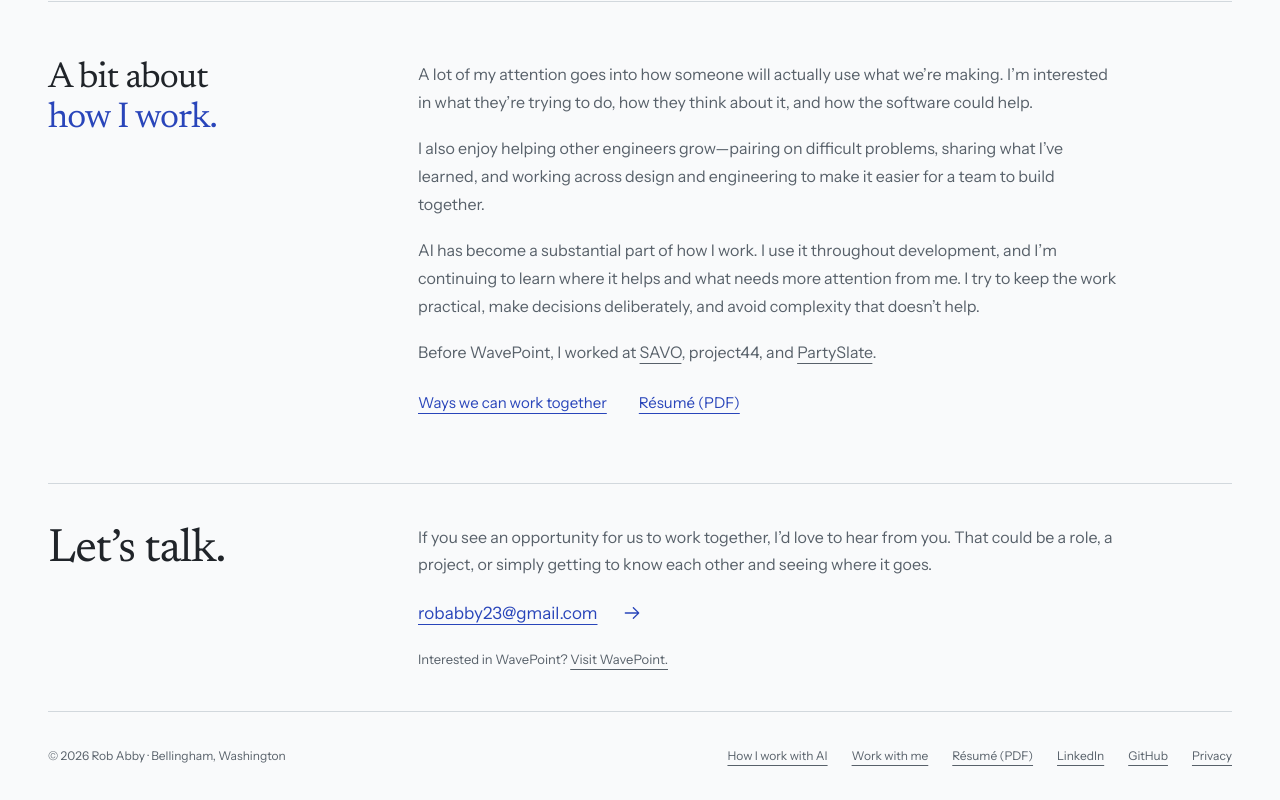
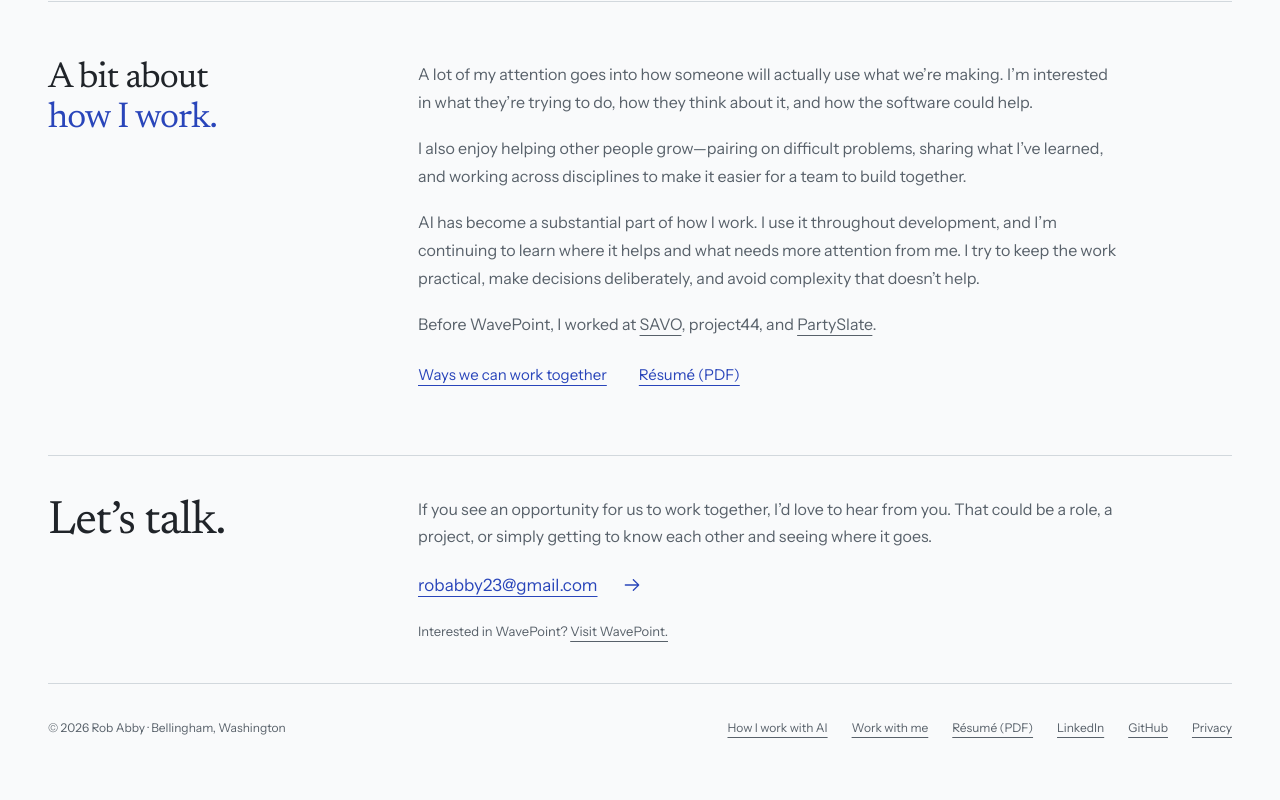
Before and after one commit to robabby/robabby, a Next.js app: page / in a window 1280 px wide. Shown: the part 2873-3673 px from the top of the page. After the commit the page ends 3645 px from the top, so only its background shows below. Built offline with nearby package versions, Linux system fonts and the light colour scheme; no server answers.

Commit message:
docs(home): broaden collaboration wording (SG-1790)

```diff
--- a/app/page.tsx
+++ b/app/page.tsx
@@ -101,7 +101,7 @@ export default function Home() {
           <h2 id="about-title">A bit about<br /><span>how I work.</span></h2>
           <div className="about-copy">
             <p>A lot of my attention goes into how someone will actually use what we’re making. I’m interested in what they’re trying to do, how they think about it, and how the software could help.</p>
-            <p>I also enjoy helping other engineers grow—pairing on difficult problems, sharing what I’ve learned, and working across design and engineering to make it easier for a team to build together.</p>
+            <p>I also enjoy helping other people grow—pairing on difficult problems, sharing what I’ve learned, and working across disciplines to make it easier for a team to build together.</p>
             <p>AI has become a substantial part of how I work. I use it throughout development, and I’m continuing to learn where it helps and what needs more attention from me. I try to keep the work practical, make decisions deliberately, and avoid complexity that doesn’t help.</p>
             <p>Before WavePoint, I worked at <Link href="/work/savo">SAVO</Link>, project44, and <Link href="/work/partyslate">PartySlate</Link>.</p>
             <div className="about-links">
```
